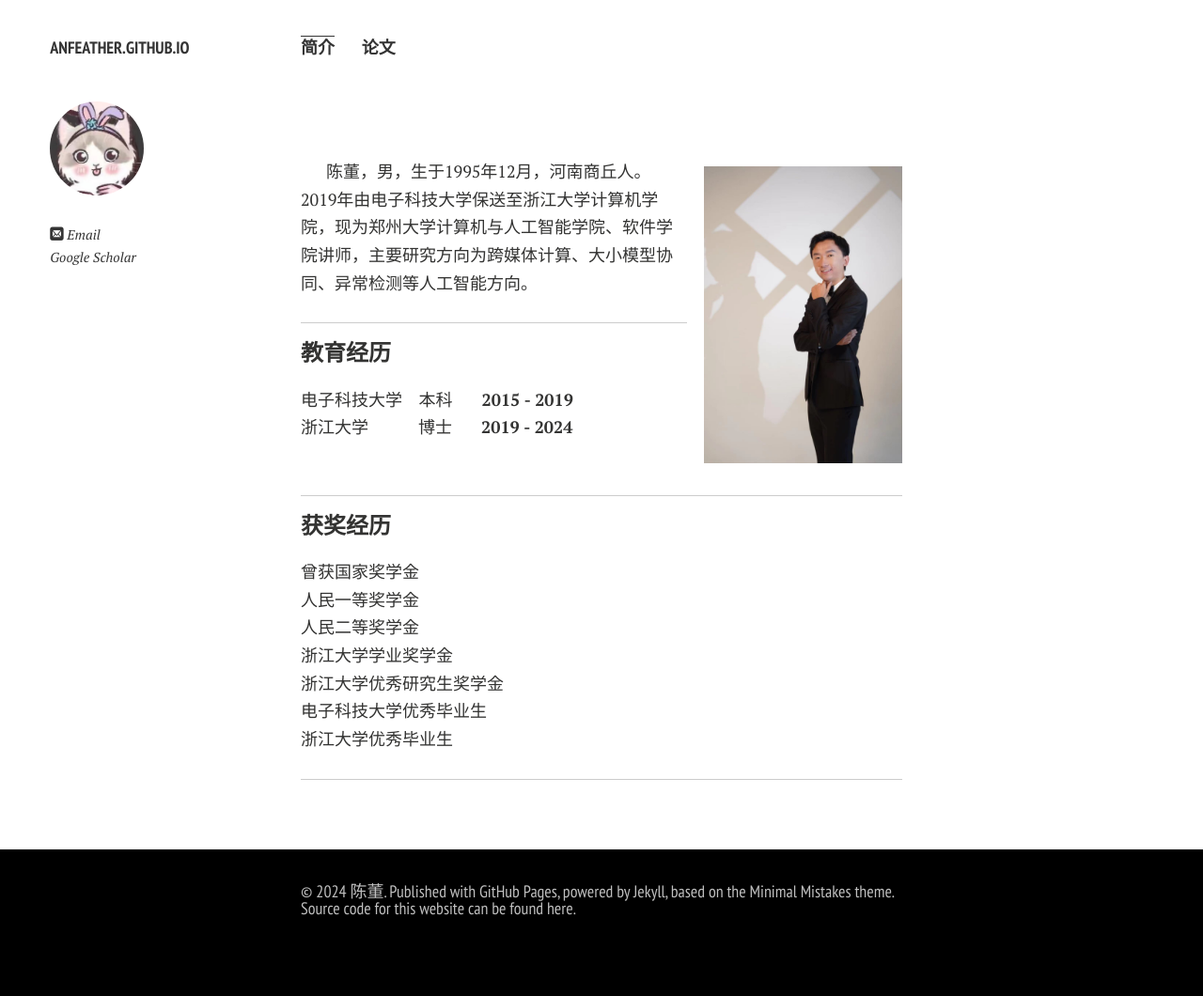
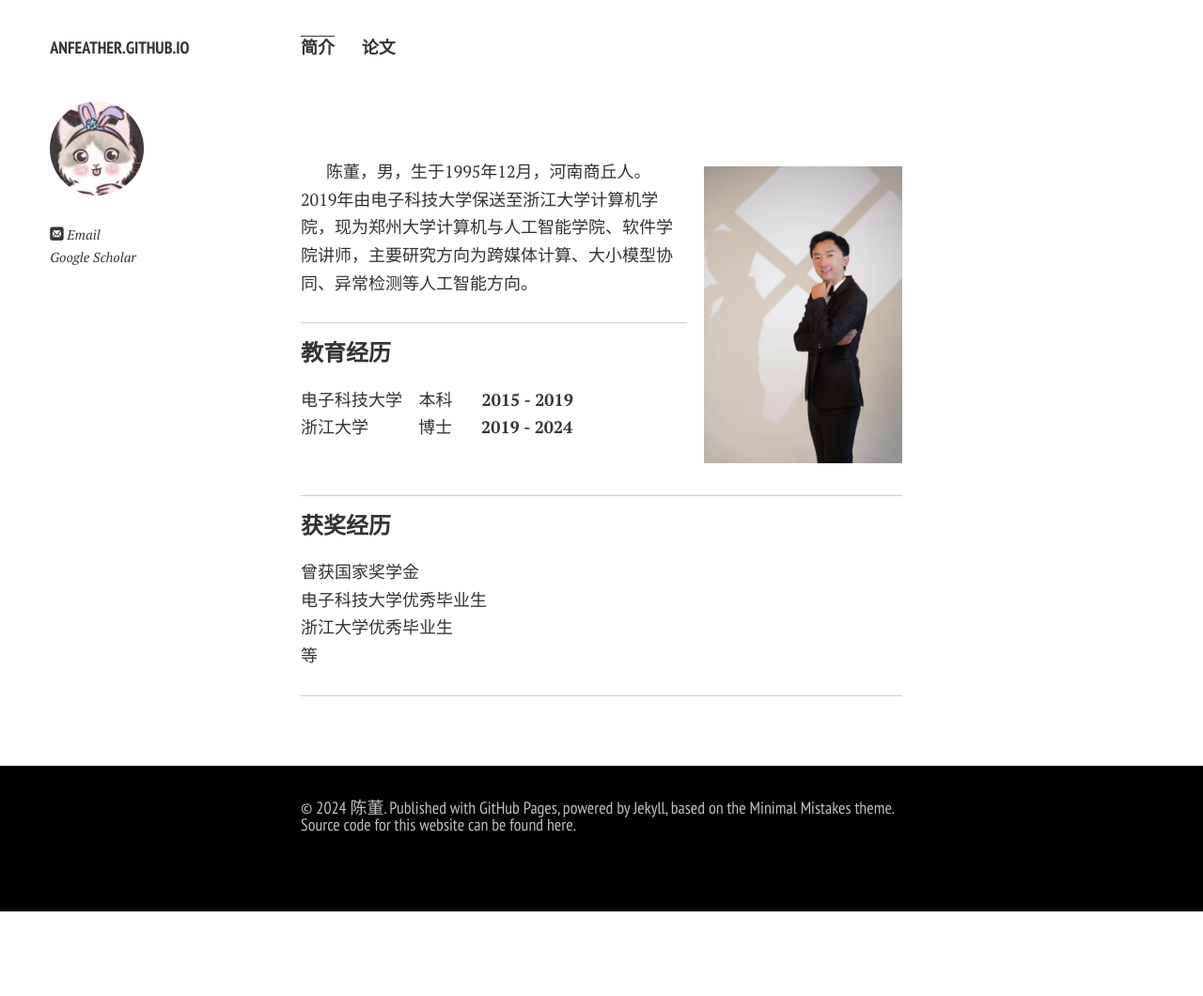
Before and after one commit to Anfeather/Anfeather.github.io, a Jekyll site: the page built from index.md, in a window 1280 px wide. Shown: the whole page at 94% size. Built offline with Jekyll 4.4.1, drawn with Linux system fonts in a browser that asks for light colours; nearby versions of some CDN libraries; comment, search, counter and statistics services are not loaded; a style sheet for code colours, icons or effects is not loaded; our own code applies the rules of GitHub Pages for plain Markdown files; after the commit the page ends 970 px from its top, so only the background shows below that.

Commit message:
Update index.md

```diff
--- a/index.md
+++ b/index.md
@@ -23,12 +23,9 @@ layout: page
 ---
 ### 获奖经历
 曾获国家奖学金 <br>
-人民一等奖学金 <br>
-人民二等奖学金 <br>
-浙江大学学业奖学金<br>
-浙江大学优秀研究生奖学金<br>
 电子科技大学优秀毕业生<br>
-浙江大学优秀毕业生
+浙江大学优秀毕业生<br>
+等
 
 ---
 
```
